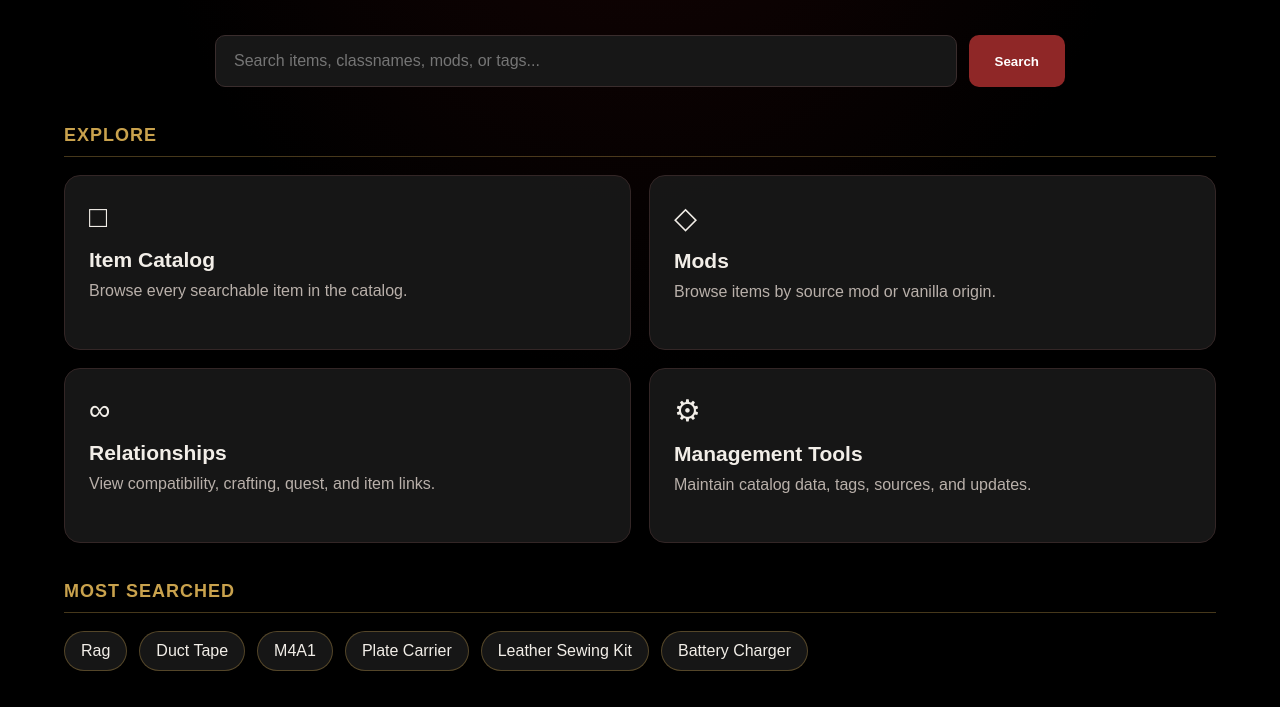
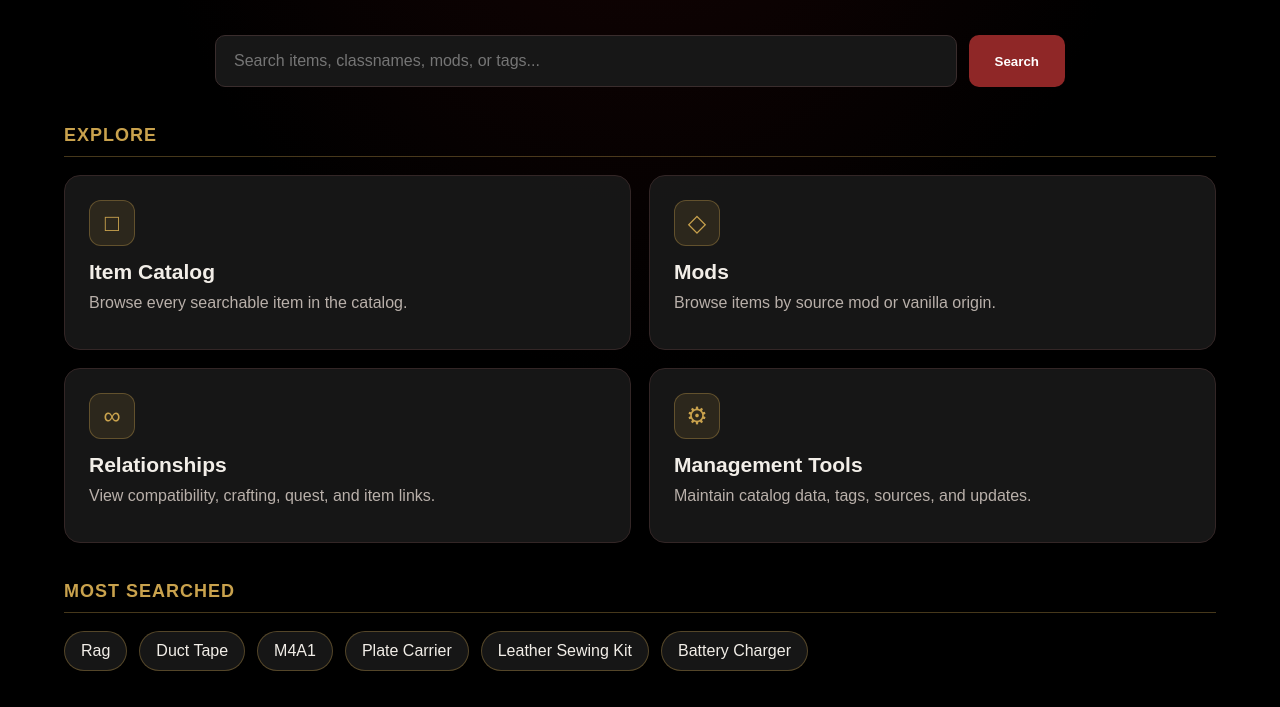
Before and after one commit to amylouinflorida/DZRP-Item-Catalog, a Flask app: page / in a window 1280 px wide. Shown: the part 387-1094 px from the top of the page. Run offline with Flask 3, Linux system fonts and the light colour scheme.

Commit message:
updated home

```diff
--- a/static/css/style.css
+++ b/static/css/style.css
@@ -267,3 +267,41 @@ body {
     border-color: #c9a24d;
     background: rgba(40, 32, 20, 0.96);
 }
+.dash-card {
+    position: relative;
+    overflow: hidden;
+}
+
+.dash-card::before {
+    content: "";
+    position: absolute;
+    inset: 0;
+    background: linear-gradient(
+        135deg,
+        rgba(201, 162, 77, 0.14),
+        transparent 45%
+    );
+    opacity: 0;
+    transition: opacity 0.18s ease;
+}
+
+.dash-card:hover::before {
+    opacity: 1;
+}
+
+.dash-card span {
+    display: inline-flex;
+    align-items: center;
+    justify-content: center;
+    width: 46px;
+    height: 46px;
+    border-radius: 12px;
+    background: rgba(201, 162, 77, 0.12);
+    border: 1px solid rgba(201, 162, 77, 0.35);
+    color: #c9a24d;
+    font-size: 24px;
+}
+
+.dash-card:hover {
+    box-shadow: 0 0 28px rgba(201, 162, 77, 0.12);
+}
--- a/templates/base.html
+++ b/templates/base.html
@@ -3,6 +3,8 @@
 <head>
     <title>{% block title %}DayZRP Item Catalog{% endblock %}</title>
     <link rel="stylesheet" href="{{ url_for('static', filename='css/style.css') }}">
+    <link rel="stylesheet"
+      href="https://cdnjs.cloudflare.com/ajax/libs/font-awesome/6.7.2/css/all.min.css">
 </head>
 
 <body>
```
